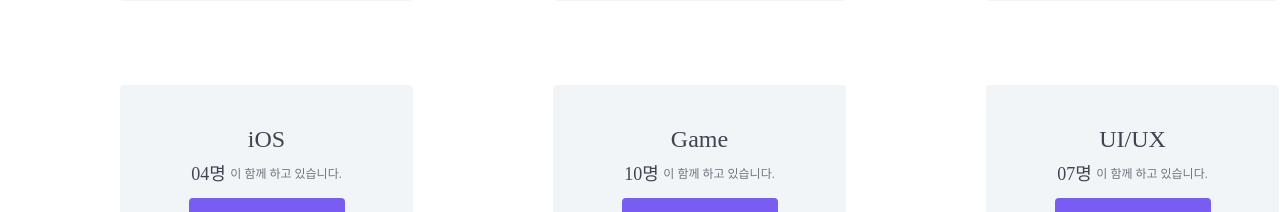
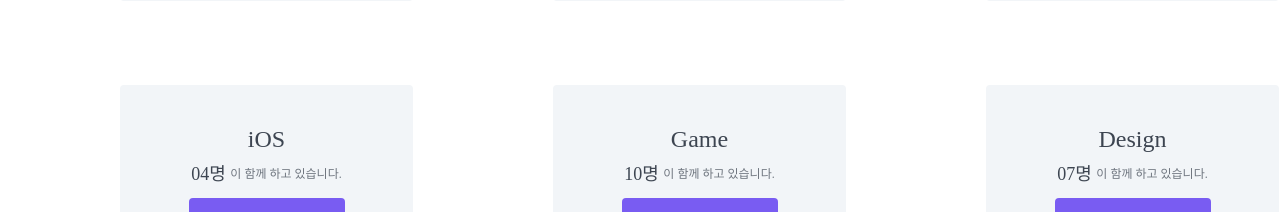
Before and after one commit to BCSDLab/PAGE_BCSDLAB, a Vue app in the folder bcsdlab_page/: page /about in a window 1280 px wide. Shown: the part 2352-2564 px from the top of the page. Built offline with nearby package versions, Linux system fonts and the light colour scheme; no server answers; a web font is replaced by a local one.

Commit message:
fix: 린트 에러 수정

```diff
--- a/bcsdlab_page/src/components/SpaComponents/MainPage/Components/TrackSection.vue
+++ b/bcsdlab_page/src/components/SpaComponents/MainPage/Components/TrackSection.vue
@@ -18,6 +18,7 @@
         <div
           @click="goUrl(trackData.link)"
           v-for="(trackData, index) in trackDatas"
+          :key="index"
           :class="{'track__card__third': index%3===2}"
           class="track__card">
 
@@ -66,9 +67,9 @@ export default {
           link: 'track/game'
         },
         {
-          name: 'UI/UX',
+          name: 'Design',
           memberCount: '07',
-          link: 'track/uiux'
+          link: 'track/design'
         }
       ]
     }
```
